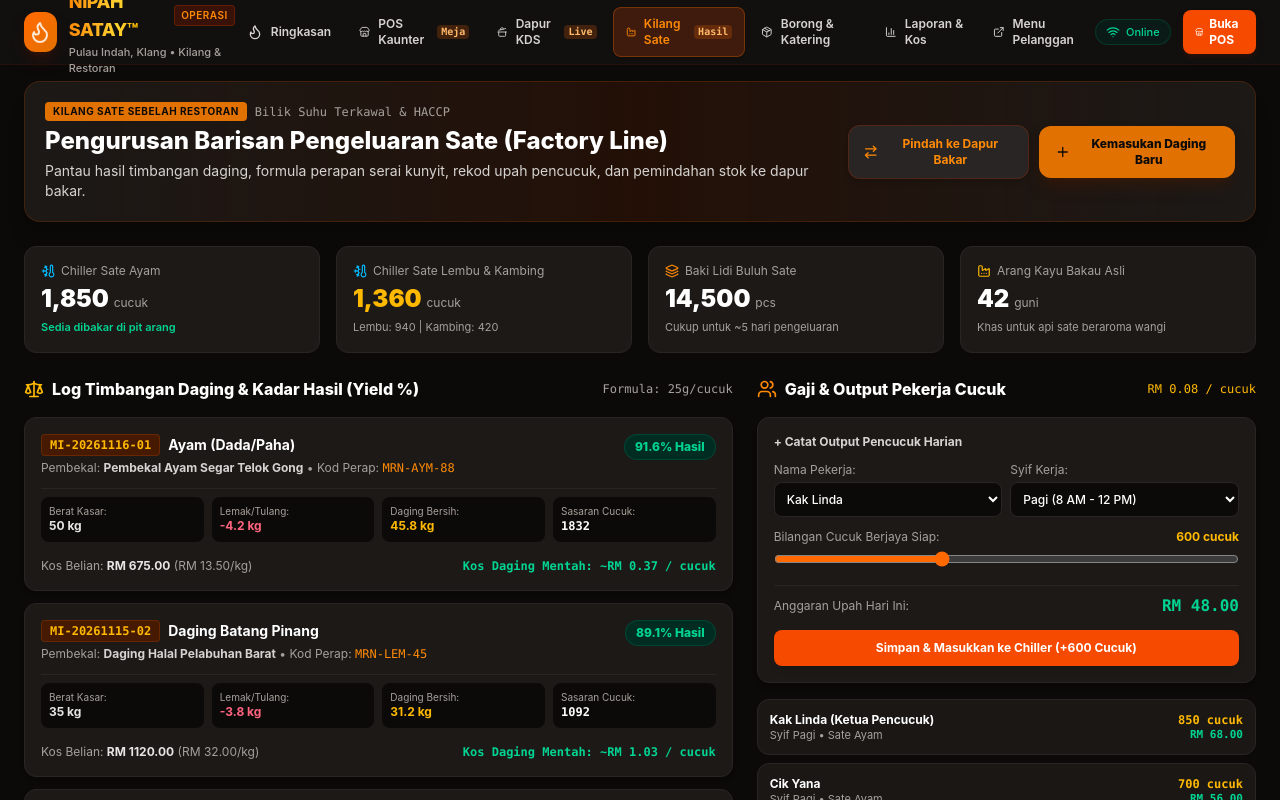
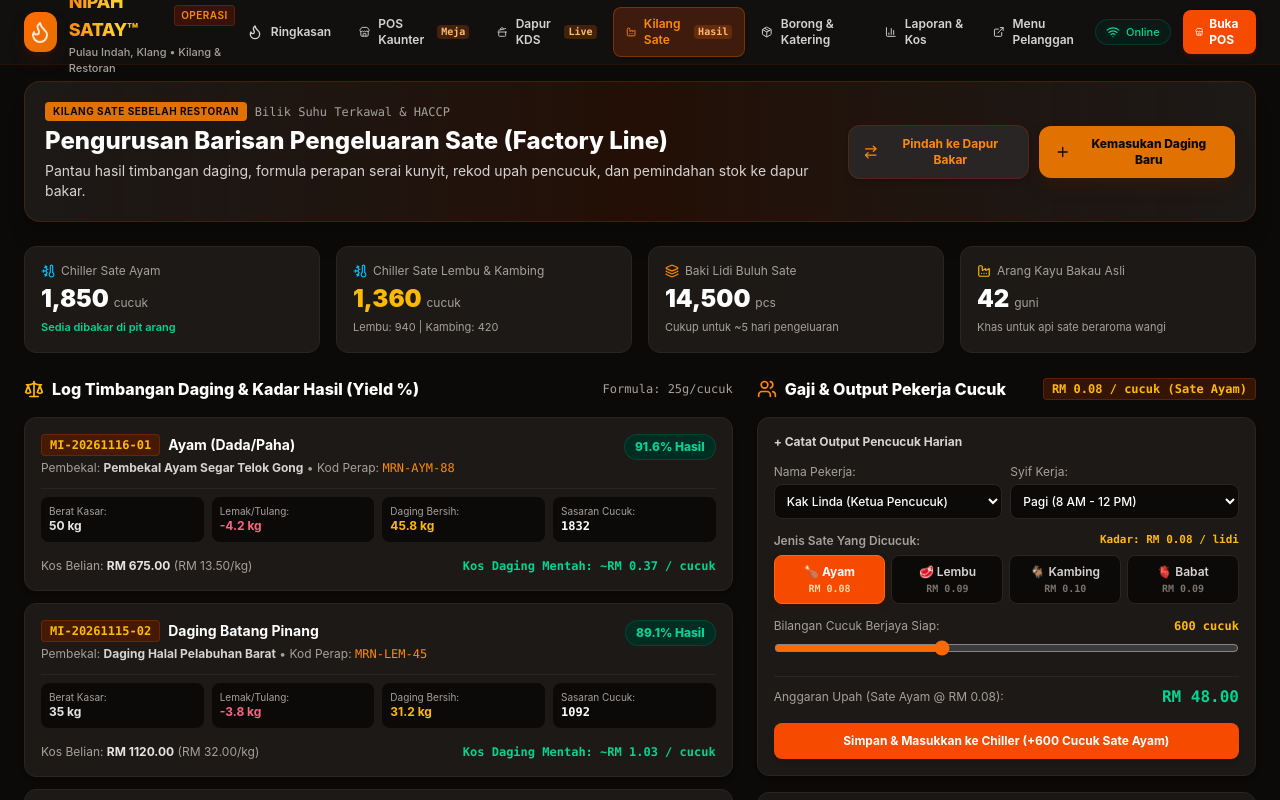
Before and after one commit to aku18xy/nipah-satay, a Next.js app: page /production in a window 1280 px wide. Shown: the top 800 px of the page. Built offline with nearby package versions, Linux system fonts and the light colour scheme.

Commit message:
feat(production): add satay type selector and dynamic piece rates for skewer workers

```diff
--- a/app/production/page.tsx
+++ b/app/production/page.tsx
@@ -33,14 +33,31 @@ export default function ProductionPage() {
 
   // Transfer to restaurant grill state
   const [transferModalOpen, setTransferModalOpen] = useState(false);
-  const [transferMeat, setTransferMeat] = useState<'ayam' | 'daging' | 'kambing'>('ayam');
+  const [transferMeat, setTransferMeat] = useState<'ayam' | 'daging' | 'kambing' | 'perut'>('ayam');
   const [transferAmount, setTransferAmount] = useState<number>(200);
   const [transferSuccess, setTransferSuccess] = useState(false);
 
   // New Skewer Log state
-  const [workerName, setWorkerName] = useState('Kak Linda');
+  const [workerName, setWorkerName] = useState('Kak Linda (Ketua Pencucuk)');
+  const [workerMeatType, setWorkerMeatType] = useState<'Sate Ayam' | 'Sate Daging' | 'Sate Kambing' | 'Sate Perut'>('Sate Ayam');
   const [sticksCut, setSticksCut] = useState(600);
   const [workerShift, setWorkerShift] = useState<'Pagi' | 'Petang'>('Pagi');
+
+  // Dynamic piece-rate based on meat type
+  const getRateForMeat = (type: string) => {
+    switch (type) {
+      case 'Sate Daging':
+        return 0.09;
+      case 'Sate Kambing':
+        return 0.10;
+      case 'Sate Perut':
+        return 0.09;
+      default:
+        return 0.08; // Sate Ayam
+    }
+  };
+  const currentRate = getRateForMeat(workerMeatType);
+  const estimatedWage = (sticksCut * currentRate).toFixed(2);
 
   // Calculations for current form
   const netWeight = Math.max(0, grossWeight - trimLoss);
@@ -74,13 +91,13 @@ export default function ProductionPage() {
 
   const handleAddSkewerLog = (e: React.FormEvent) => {
     e.preventDefault();
-    const rate = 0.08; // RM 0.08 per skewer piece-rate
+    const rate = getRateForMeat(workerMeatType);
     const newLog: SkeweringWorkerLog = {
       id: `SKW-${Date.now().toString().slice(-4)}`,
       workerName,
       date: new Date().toISOString().split('T')[0],
       shift: workerShift,
-      meatType: 'Sate Ayam',
+      meatType: workerMeatType,
       sticksCompleted: Number(sticksCut),
       ratePerStick: rate,
       totalEarnings: Number((sticksCut * rate).toFixed(2)),
@@ -88,12 +105,24 @@ export default function ProductionPage() {
     };
 
     setSkewerLogs([newLog, ...skewerLogs]);
-    // update chiller stock
-    setStorage((prev) => ({
-      ...prev,
-      ayamRawChiller: prev.ayamRawChiller + Number(sticksCut),
-      bambooSkewersLeft: prev.bambooSkewersLeft - Number(sticksCut),
-    }));
+    // update corresponding chiller stock
+    setStorage((prev) => {
+      const added = Number(sticksCut);
+      const updated = {
+        ...prev,
+        bambooSkewersLeft: Math.max(0, prev.bambooSkewersLeft - added),
+      };
+      if (workerMeatType === 'Sate Ayam') {
+        updated.ayamRawChiller = prev.ayamRawChiller + added;
+      } else if (workerMeatType === 'Sate Daging') {
+        updated.dagingRawChiller = prev.dagingRawChiller + added;
+      } else if (workerMeatType === 'Sate Kambing') {
+        updated.kambingRawChiller = prev.kambingRawChiller + added;
+      } else if (workerMeatType === 'Sate Perut') {
+        updated.perutRawChiller = prev.perutRawChiller + added;
+      }
+      return updated;
+    });
   };
 
   const handleTransferToKitchen = () => {
@@ -102,8 +131,10 @@ export default function ProductionPage() {
         return { ...prev, ayamRawChiller: Math.max(0, prev.ayamRawChiller - transferAmount) };
       } else if (transferMeat === 'daging') {
         return { ...prev, dagingRawChiller: Math.max(0, prev.dagingRawChiller - transferAmount) };
+      } else if (transferMeat === 'kambing') {
+        return { ...prev, kambingRawChiller: Math.max(0, prev.kambingRawChiller - transferAmount) };
       } else {
-        return { ...prev, kambingRawChiller: Math.max(0, prev.kambingRawChiller - transferAmount) };
+        return { ...prev, perutRawChiller: Math.max(0, prev.perutRawChiller - transferAmount) };
       }
     });
 
@@ -268,11 +299,13 @@ export default function ProductionPage() {
                 Gaji & Output Pekerja Cucuk
               </h2>
             </div>
-            <span className="text-xs text-amber-400 font-mono">RM 0.08 / cucuk</span>
+            <span className="text-xs text-amber-400 font-mono font-bold bg-amber-950/70 border border-amber-800/40 px-2 py-0.5 rounded">
+              RM {currentRate.toFixed(2)} / cucuk ({workerMeatType})
+            </span>
           </div>
 
           {/* Quick Add Log Form */}
-          <form onSubmit={handleAddSkewerLog} className="bg-stone-900 border border-stone-800 rounded-xl p-4 space-y-3 shadow-md">
+          <form onSubmit={handleAddSkewerLog} className="bg-stone-900 border border-stone-800 rounded-xl p-4 space-y-3.5 shadow-md">
             <span className="text-xs font-bold text-stone-300 block">
               + Catat Output Pencucuk Harian
             </span>
@@ -285,7 +318,7 @@ export default function ProductionPage() {
                   onChange={(e) => setWorkerName(e.target.value)}
                   className="w-full bg-stone-950 border border-stone-800 rounded-lg p-2 text-white font-medium focus:outline-none"
                 >
-                  <option value="Kak Linda (Ketua Pencucuk)">Kak Linda</option>
+                  <option value="Kak Linda (Ketua Pencucuk)">Kak Linda (Ketua Pencucuk)</option>
                   <option value="Cik Yana">Cik Yana</option>
                   <option value="Pak Usop">Pak Usop</option>
                   <option value="Pekerja Sambilan 1">Pekerja Sambilan 1</option>
@@ -305,10 +338,44 @@ export default function ProductionPage() {
               </div>
             </div>
 
+            {/* Pilihan Jenis Sate */}
+            <div>
+              <div className="flex items-center justify-between text-xs mb-1.5">
+                <label className="text-stone-400 font-semibold">Jenis Sate Yang Dicucuk:</label>
+                <span className="text-amber-400 font-mono font-bold text-[11px]">
+                  Kadar: RM {currentRate.toFixed(2)} / lidi
+                </span>
+              </div>
+              <div className="grid grid-cols-2 sm:grid-cols-4 gap-1.5 text-xs font-semibold">
+                {[
+                  { id: 'Sate Ayam', label: '🍗 Ayam', rate: 'RM 0.08' },
+                  { id: 'Sate Daging', label: '🥩 Lembu', rate: 'RM 0.09' },
+                  { id: 'Sate Kambing', label: '🐐 Kambing', rate: 'RM 0.10' },
+                  { id: 'Sate Perut', label: '🫀 Babat', rate: 'RM 0.09' },
+                ].map((satay) => (
+                  <button
+                    key={satay.id}
+                    type="button"
+                    onClick={() => setWorkerMeatType(satay.id as any)}
+                    className={`py-2 px-1.5 rounded-lg border text-center transition-all ${
+                      workerMeatType === satay.id
+                        ? 'bg-orange-600 text-white border-orange-500 shadow-md shadow-orange-950/60 font-bold'
+                        : 'bg-stone-950 text-stone-300 border-stone-800 hover:border-stone-700 hover:text-white'
+                    }`}
+                  >
+                    <div className="truncate">{satay.label}</div>
+                    <div className={`text-[10px] mt-0.5 font-mono ${workerMeatType === satay.id ? 'text-orange-200 font-bold' : 'text-stone-500'}`}>
+                      {satay.rate}
+                    </div>
+                  </button>
+                ))}
+              </div>
+            </div>
+
             <div>
               <div className="flex justify-between text-xs text-stone-400 mb-1">
                 <span>Bilangan Cucuk Berjaya Siap:</span>
-                <span className="font-bold text-amber-400">{sticksCut} cucuk</span>
+                <span className="font-bold text-amber-400 font-mono">{sticksCut} cucuk</span>
               </div>
               <input
                 type="range"
@@ -322,17 +389,19 @@ export default function ProductionPage() {
             </div>
 
             <div className="flex items-center justify-between pt-2 border-t border-stone-800 text-xs">
-              <span className="text-stone-400">Anggaran Upah Hari Ini:</span>
+              <span className="text-stone-400">
+                Anggaran Upah ({workerMeatType} @ RM {currentRate.toFixed(2)}):
+              </span>
               <span className="font-mono text-base font-extrabold text-emerald-400">
-                RM {(sticksCut * 0.08).toFixed(2)}
+                RM {estimatedWage}
               </span>
             </div>
 
             <button
               type="submit"
-              className="w-full py-2.5 rounded-lg bg-orange-600 hover:bg-orange-500 text-white font-bold text-xs shadow-md transition-all"
+              className="w-full py-2.5 rounded-lg bg-orange-600 hover:bg-orange-500 text-white font-bold text-xs shadow-md transition-all hover:scale-[1.01]"
             >
-              Simpan & Masukkan ke Chiller (+{sticksCut} Cucuk)
+              Simpan & Masukkan ke Chiller (+{sticksCut} Cucuk {workerMeatType})
             </button>
           </form>
 
@@ -504,6 +573,7 @@ export default function ProductionPage() {
                   <option value="ayam">Sate Ayam (Baki Chiller: {storage.ayamRawChiller})</option>
                   <option value="daging">Sate Lembu (Baki Chiller: {storage.dagingRawChiller})</option>
                   <option value="kambing">Sate Kambing (Baki Chiller: {storage.kambingRawChiller})</option>
+                  <option value="perut">Sate Babat / Perut (Baki Chiller: {storage.perutRawChiller})</option>
                 </select>
               </div>
 
```
